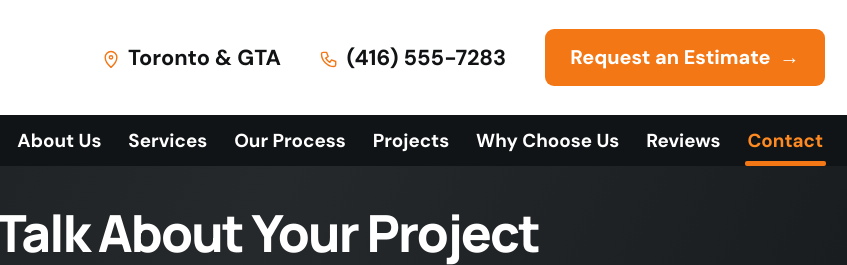
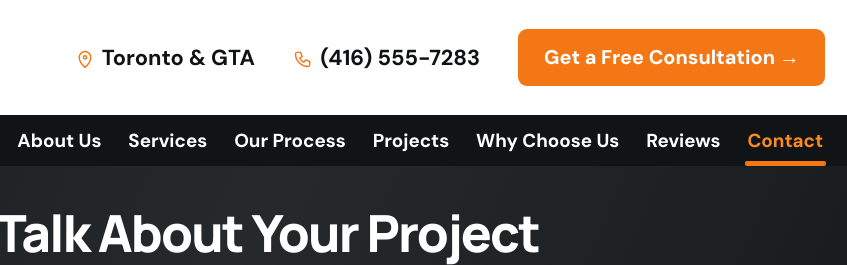
Before and after one commit to nmjp8989/orangeboard, a plain HTML site: page contact/index.html in a window 1280 px wide. Shown: the top 265 px of the page, 433-1280 px from the left. Drawn offline with Linux system fonts and the light colour scheme.

Commit message:
Link Contact page consultation buttons to the form

```diff
--- a/contact/index.html
+++ b/contact/index.html
@@ -25,7 +25,7 @@
     .consultation-benefits svg, .consultation-phone svg { width: 36px; height: 36px; color: #b64d00; }
     .consultation-phone { display: inline-flex; align-items: center; gap: 10px; font-size: 1.2rem; font-weight: 700; }
     .consultation-phone svg { width: 25px; height: 25px; }
-    .consultation-form { padding: clamp(17px, 2.25vw, 34px); }
+    .consultation-form { scroll-margin-top: 16px; padding: clamp(17px, 2.25vw, 34px); }
     .consultation-form .form-grid { gap: 10px clamp(14px, 2vw, 28px); }
     .consultation-form .field { gap: 4px; min-width: 0; }
     .consultation-form .field label { font-size: 1rem; }
@@ -85,6 +85,10 @@
   <script src="../assets/js/site.js?v=shared-layout"></script>
   <script>
     const consultationForm = document.querySelector('#consultation-form');
+    document.querySelectorAll('.top-meta .btn, .mobile-cta').forEach(link => {
+      link.href = '#consultation-form';
+      link.textContent = 'Get a Free Consultation →';
+    });
     consultationForm.addEventListener('submit', event => {
       event.preventDefault();
       const lines = Array.from(new FormData(consultationForm), ([label, value]) =>
```
